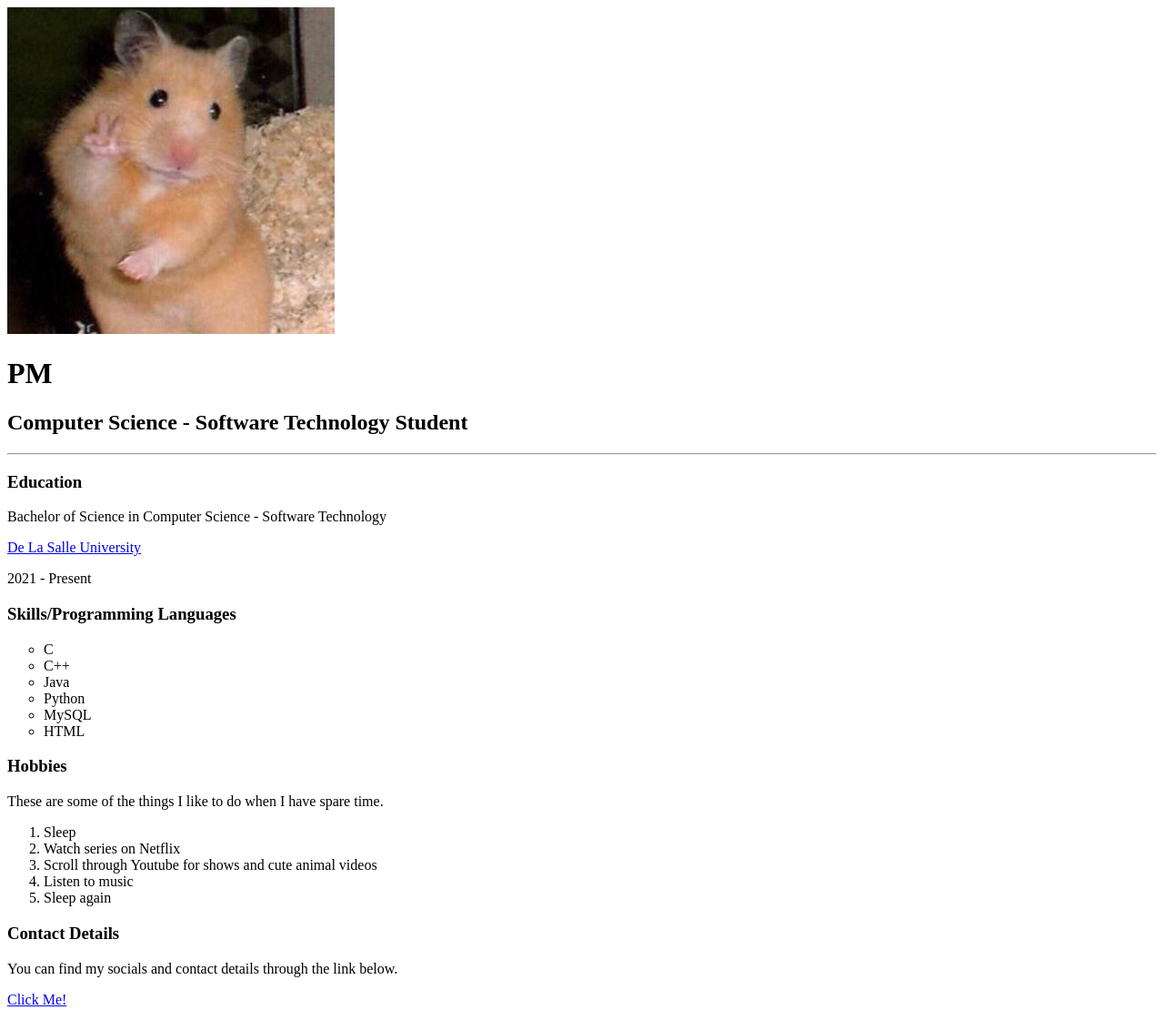
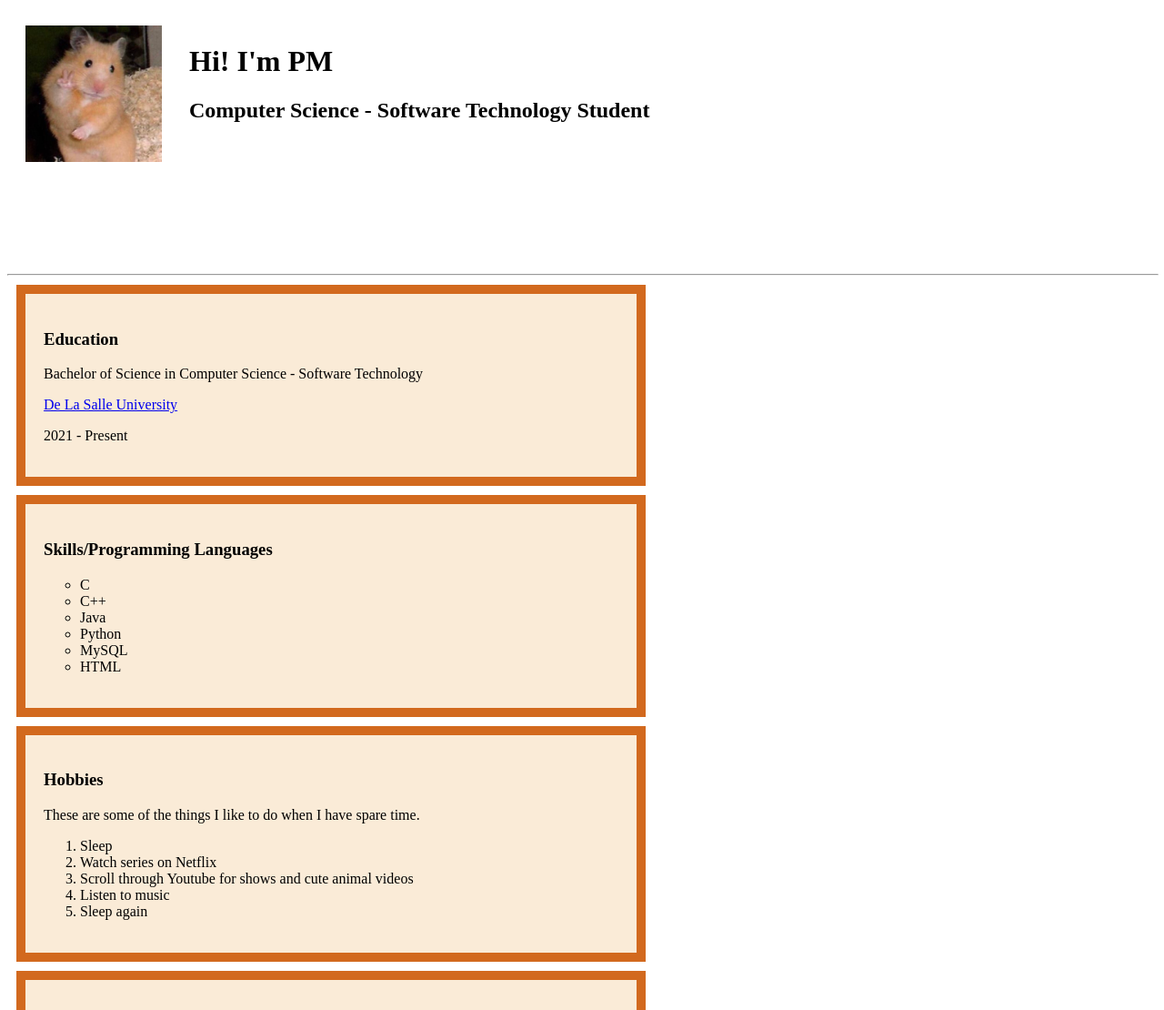
Before and after one commit to priscilla-licup/bio-page, a plain HTML site: page index.html in a window 1280 px wide. Shown: the top 1110 px of the page at 91% size. Drawn offline with Linux system fonts and the light colour scheme.

Commit message:
trial final

```diff
--- a/index-style.css
+++ b/index-style.css
@@ -1,22 +1,38 @@
-/* .container {
+.container {
     border: 3px;
-    padding: 20px;
-} */
-
-/* .float {
-    width: 50%;
-    float: left;
     padding: 20px;
 }
 
-.float img {
-    width: 30px;
+.float {
+    float: left;
+    left: 20px;
+    margin-left: 30px;
+}
+
+header>img {
+    float: left;
+    width: 150px;
     height: auto;
 }
 
-.details {
+hr {
+    margin-top: 20%;
+}
+
+/* .try {
     background-color: antiquewhite;
+
 } */
+
+.details div{
+    background-color: antiquewhite;
+    width: 50%;
+    padding: 20px;
+    margin: 10px;
+    border-width: 10px;
+    border-style: solid;
+    border-color: chocolate;
+}
 
 /* header h1 {
     position: relative;
--- a/index.html
+++ b/index.html
@@ -9,31 +9,31 @@
     <meta name = "author" content = "PM">
   </head>
   <body>
-    <div class="container">
+    <header class="container">
+
+      <img src="media-files/hamster-profile.jpg" alt="Profile Picture">
+
 
       <div class="float">
-        <img src="media-files/hamster-profile.jpg" alt="Profile Picture">
-      </div>
-
-      <div class="float">
-        <h1>PM</h1>
+        <h1>Hi! I'm PM</h1>
         <h2>Computer Science - Software Technology Student</h2>
       </div>
 
-    </div>
+    </header>
 
-    <hr>
+    <hr width="100%" margin-after: 0.5em>
 
     <div class="details">
-      <span>
+
+      <div class="try">
         <h3>Education</h3>
         <p>Bachelor of Science in Computer Science - Software Technology</p>
         <a href="https://www.dlsu.edu.ph/" target="_blank" title="DLSU">De La Salle University</a>
         <p>2021 - Present</p>
-      </span>
+      </div>
 
-      <span>
-        <h3 class="">Skills/Programming Languages</h3>
+      <div>
+        <h3>Skills/Programming Languages</h3>
         <ul type="circle">
           <li>C</li>
           <li>C++</li>
@@ -42,9 +42,9 @@
           <li>MySQL</li>
           <li>HTML</li>
         </ul>
-      </span>
+      </div>
 
-      <span>
+      <div>
         <h3>Hobbies</h3>
         <p>These are some of the things I like to do when I have spare time.</p>
         <ol>
@@ -54,13 +54,14 @@
           <li>Listen to music</li>
           <li>Sleep again</li>
         </ol>
-      </span>
+      </div>
 
-      <span>
+      <div>
         <h3>Contact Details</h3>
         <p>You can find my socials and contact details through the link below.</p>
         <a href="contact-details.html" target="_blank" title="Contact Details">Click Me!</a>
-      </span>
+      </div>
+
     </div>
 
 
```
